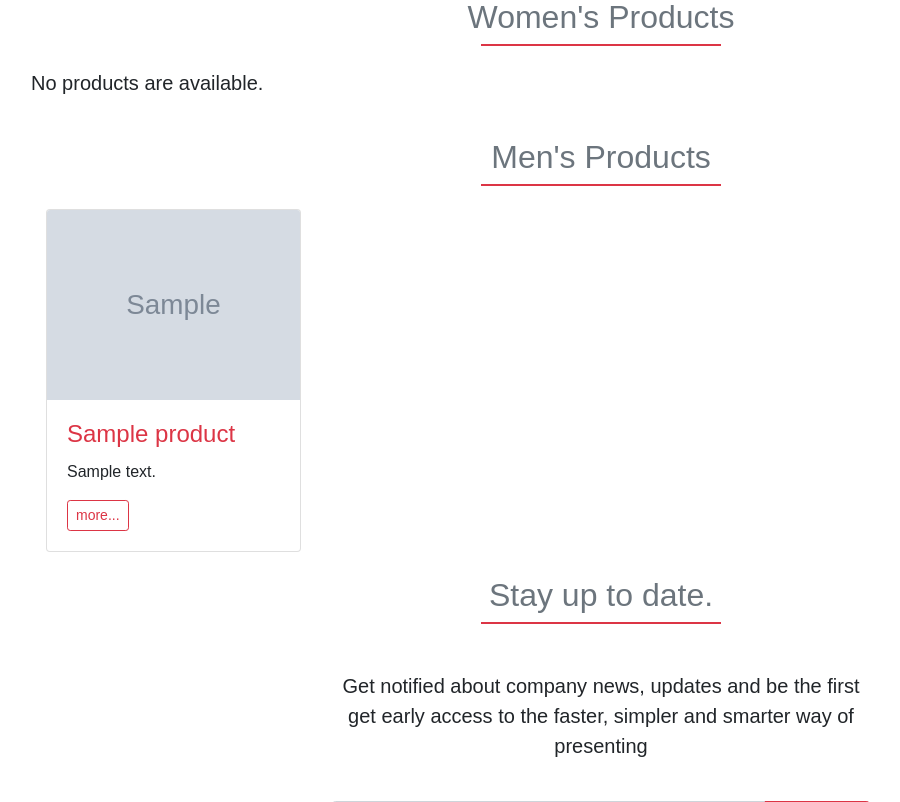
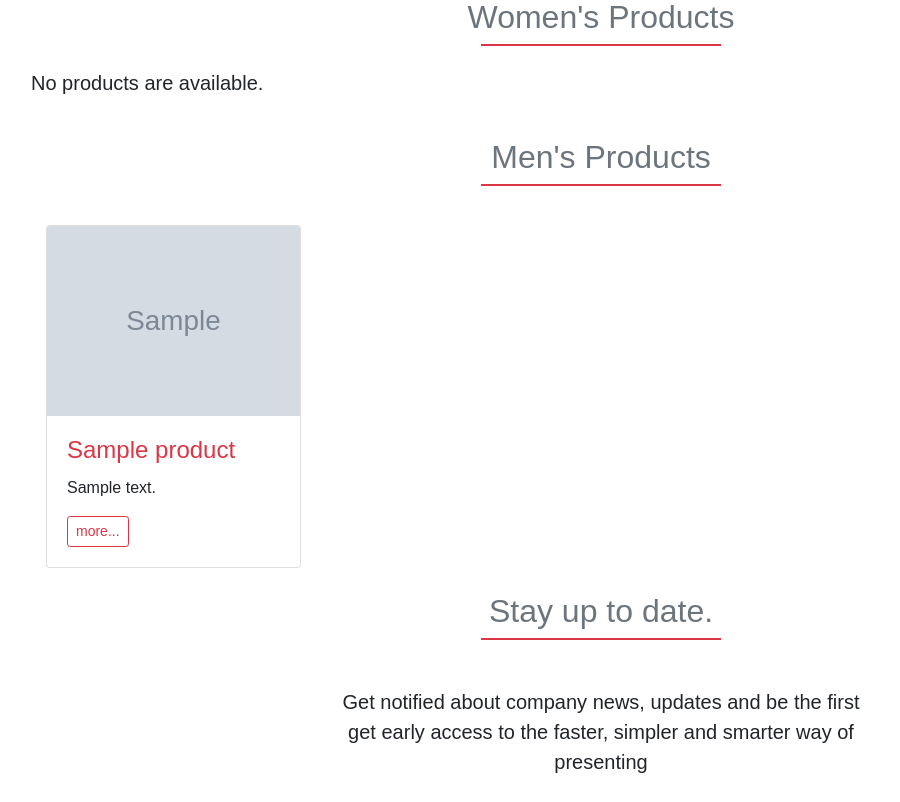
Before and after one commit to Rahimz/gineau, a Django app: page / in a window 1280 px wide. Shown: the part 586-1388 px from the top of the page, without its empty margins (39-939 px from the left). Run offline with Django 3.2, Linux system fonts and the light colour scheme; tables that the repository leaves empty hold one stand-in row (values such as "Sample post"); grey boxes marked "Sample" are stand-in pictures; some libraries are stand-ins or nearby versions.

Commit message:
a bug in first page edited

```diff
--- a/products/templates/products/new_base.html
+++ b/products/templates/products/new_base.html
@@ -52,7 +52,7 @@
         {% for product in products_w %}
 
         <div class="col-sm-6 col-lg-3">
-            <div class="card">
+            <div class="card mt-3">
                 {% if product.productImage %}
                 <img class="card-img-top" src="{{ product.productImage.url }}" alt="{{ product.imageAlt }}">
 
@@ -84,7 +84,7 @@
         {% for product in products_m %}
 
         <div class="col-sm-6 col-lg-3">
-            <div class="card">
+            <div class="card mt-3">
                 {% if product.productImage %}
                 <img class="card-img-top" src="{{ product.productImage.url }}" alt="{{ product.imageAlt }}">
 
```
